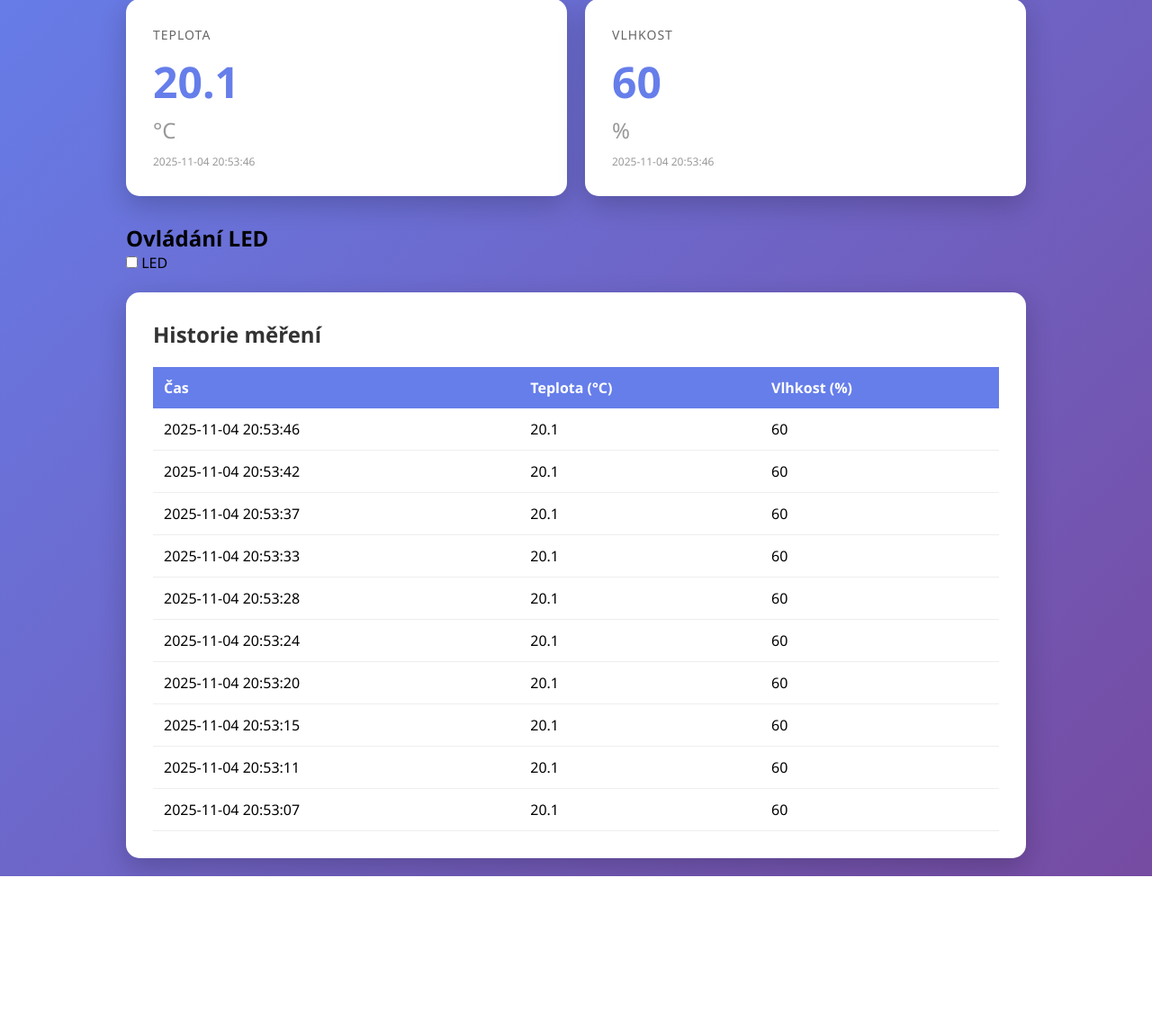
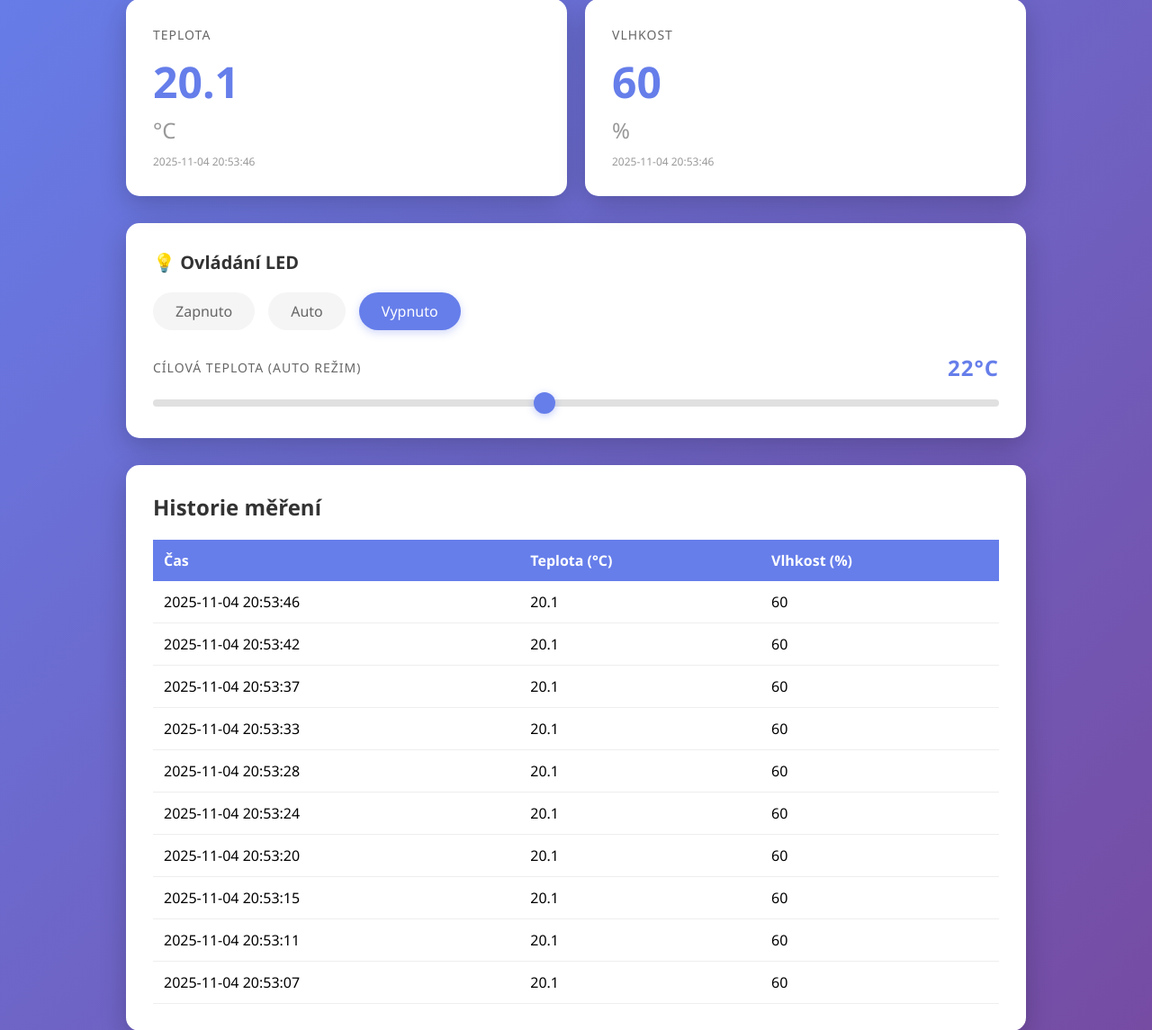
Before and after one commit to DzymatoR/Raspberry_ukoly, a Flask app: page / in a window 1280 px wide. Shown: the part 94-1239 px from the top of the page at 90% size. Before the commit the page ends 1068 px from the top, so only its background shows below. Run offline with Flask 3, Linux system fonts and the light colour scheme; data comes from the database, SQL or seed files in the repository; both versions use the stored data as it was after the commit.

Commit message:
Implement LED control with auto mode and update UI for interaction

```diff
--- a/DU_lekce_8/app.py
+++ b/DU_lekce_8/app.py
@@ -12,15 +12,17 @@ app = Flask(__name__)
 # Konfigurace databáze
 DB_NAME = "DU_lekce_8/sensor_data.db"
 
-
 # Na RPi4/5 je často nutné use_pulseio=False
 dht = adafruit_dht.DHT11(board.D4, use_pulseio=False)
 led = gpiozero.LED(15)  # LED připojená na GPIO15
 
+# Globální proměnné pro ovládání LED
+led_mode = "off"  # možné hodnoty: "on", "off", nebo číslo (teplota)
+led_lock = threading.Lock()
+
 
 # Inicializace databáze
 def init_db():
-    """Inicializace databáze"""
     conn = sqlite3.connect(DB_NAME)
     c = conn.cursor()
     c.execute(
@@ -41,11 +43,10 @@ def read_dht():
         time.sleep(2)
         t = dht.temperature
         h = dht.humidity
-        # return {"temperature": float(t), "humidity": float(h)}
         return t, h
     except RuntimeError as error:
         print(f"Chyba při čtení senzoru: {error.args[0]}")
-        return {"temperature": None, "humidity": None}
+        return None, None
 
 
 # ukládání dat do databáze
@@ -53,27 +54,63 @@ def save_to_database():
     while True:
         try:
             temp, hum = read_dht()
-            timestamp = datetime.now().strftime("%Y-%m-%d %H:%M:%S")
+            if temp is not None and hum is not None:
+                timestamp = datetime.now().strftime("%Y-%m-%d %H:%M:%S")
 
-            conn = sqlite3.connect(DB_NAME)
-            c = conn.cursor()
-            c.execute(
-                "INSERT INTO sensor_readings (timestamp, temperature, humidity) VALUES (?, ?, ?)",
-                (timestamp, temp, hum),
-            )
-            conn.commit()
-            conn.close()
+                conn = sqlite3.connect(DB_NAME)
+                c = conn.cursor()
+                c.execute(
+                    "INSERT INTO sensor_readings (timestamp, temperature, humidity) VALUES (?, ?, ?)",
+                    (timestamp, temp, hum),
+                )
+                conn.commit()
+                conn.close()
 
-            print(f"Uloženo: {timestamp} - Teplota: {temp:.2f}°C, Vlhkost: {hum:.2f}%")
+                print(
+                    f"Uloženo: {timestamp} - Teplota: {temp:.2f}°C, Vlhkost: {hum:.2f}%"
+                )
         except Exception as e:
             print(f"Chyba při ukládání: {e}")
 
         time.sleep(2)  # Čekat 2 sekundy před dalším čtením
 
 
+# Vlákno pro ovládání LED s termostatem
+def led_controller():
+    global led_mode
+
+    while True:
+        try:
+            with led_lock:
+                current_mode = led_mode
+
+            if current_mode == "on":
+                led.on()
+            elif current_mode == "off":
+                led.off()
+            elif isinstance(current_mode, (int, float)):
+                # Auto režim - termostat s hysterezí
+                target_temp = current_mode
+                temp, _ = read_dht()
+
+                if temp is not None:
+                    if temp <= target_temp - 1:
+                        led.on()
+                        print(f"LED ON - Teplota {temp}°C <= {target_temp - 1}°C")
+                    elif temp >= target_temp + 1:
+                        led.off()
+                        print(f"LED OFF - Teplota {temp}°C >= {target_temp + 1}°C")
+                    # Jinak LED zůstane ve svém stavu (hystereze)
+
+            time.sleep(1)  # Kontrola každou sekundu
+
+        except Exception as e:
+            print(f"Chyba v LED controlleru: {e}")
+            time.sleep(1)
+
+
 # Načtení posledních dat z databáze
 def get_latest_data():
-    """Načtení posledních dat z databáze"""
     conn = sqlite3.connect(DB_NAME)
     c = conn.cursor()
     c.execute(
@@ -97,13 +134,13 @@ def get_data():
     if data:
         latest = {
             "timestamp": data[0][0],
-            "temperature": round(float(data[0][1]), 1),  # Převod na float
-            "humidity": round(float(data[0][2]), 1),  # Převod na float
+            "temperature": round(float(data[0][1]), 1),
+            "humidity": round(float(data[0][2]), 1),
             "history": [
                 {
                     "timestamp": row[0],
-                    "temperature": round(float(row[1]), 1),  # Převod na float
-                    "humidity": round(float(row[2]), 1),  # Převod na float
+                    "temperature": round(float(row[1]), 1),
+                    "humidity": round(float(row[2]), 1),
                 }
                 for row in data
             ],
@@ -115,22 +152,27 @@ def get_data():
 # API endpoint pro ovládání LED
 @app.post("/api/led")
 def control_led():
-    # pokud není JSON nebo chybí klíč "state", vrátí chybu 415
+    global led_mode  # Přístup k globální proměnné
+
+    # Získání požadavku
     try:
         state = request.json.get("state")
     except Exception as e:
         return jsonify({"error": str(e)}), 415
 
-    # Ovládání LED
-    # pokud je stav "on", zapne LED, pokud "off", vypne LED
-    if state == "on":
-        led.on()
-        return jsonify({"status": "LED zapnuta"})
-    elif state == "off":
-        led.off()
-        return jsonify({"status": "LED vypnuta"})
-    else:
-        return jsonify({"error": "Neplatný stav"}), 400
+    # Nastavení režimu LED
+    with led_lock:
+        if state == "on":
+            led_mode = "on"
+            return jsonify({"status": "LED zapnuta"})
+        elif state == "off":
+            led_mode = "off"
+            return jsonify({"status": "LED vypnuta"})
+        elif isinstance(state, int) and 10 <= state <= 35:
+            led_mode = state
+            return jsonify({"status": f"LED auto režim na {state}°C"})
+        else:
+            return jsonify({"error": "Neplatný stav"}), 400
 
 
 if __name__ == "__main__":
@@ -141,5 +183,9 @@ if __name__ == "__main__":
     sensor_thread = threading.Thread(target=save_to_database, daemon=True)
     sensor_thread.start()
 
+    # Spuštění vlákna pro ovládání LED
+    led_thread = threading.Thread(target=led_controller, daemon=True)
+    led_thread.start()
+
     # Spuštění Flask aplikace
-    app.run(debug=True, use_reloader=False, port=1234)
+    app.run(debug=True, use_reloader=False, port=5000)
--- a/DU_lekce_8/templates/index.html
+++ b/DU_lekce_8/templates/index.html
@@ -73,6 +73,122 @@
             color: #999;
             font-size: 12px;
             margin-top: 10px;
+        }
+
+        /* LED ovládání */
+        .led-control {
+            background: white;
+            border-radius: 15px;
+            padding: 30px;
+            box-shadow: 0 10px 30px rgba(0,0,0,0.2);
+            margin-bottom: 30px;
+        }
+
+        .led-control h2 {
+            color: #333;
+            margin-bottom: 20px;
+            font-size: 20px;
+        }
+
+        .radio-group {
+            display: flex;
+            gap: 15px;
+            margin-bottom: 25px;
+            flex-wrap: wrap;
+        }
+
+        .radio-group label {
+            position: relative;
+            cursor: pointer;
+        }
+
+        .radio-group input[type="radio"] {
+            position: absolute;
+            opacity: 0;
+        }
+
+        .radio-group span {
+            display: inline-block;
+            padding: 10px 25px;
+            background: #f5f5f5;
+            border-radius: 25px;
+            transition: all 0.3s ease;
+            font-weight: 500;
+            color: #666;
+        }
+
+        .radio-group input[type="radio"]:checked + span {
+            background: #667eea;
+            color: white;
+            box-shadow: 0 3px 10px rgba(102, 126, 234, 0.3);
+        }
+
+        .radio-group label:hover span {
+            transform: translateY(-2px);
+            box-shadow: 0 5px 15px rgba(0,0,0,0.1);
+        }
+
+        .range-container {
+            margin-top: 20px;
+        }
+
+        .range-label {
+            display: flex;
+            justify-content: space-between;
+            align-items: center;
+            margin-bottom: 10px;
+            color: #666;
+            font-size: 14px;
+            text-transform: uppercase;
+            letter-spacing: 1px;
+        }
+
+        .range-value {
+            font-size: 24px;
+            font-weight: bold;
+            color: #667eea;
+        }
+
+        input[type="range"] {
+            width: 100%;
+            height: 8px;
+            border-radius: 5px;
+            background: #e0e0e0;
+            outline: none;
+            -webkit-appearance: none;
+        }
+
+        input[type="range"]::-webkit-slider-thumb {
+            -webkit-appearance: none;
+            appearance: none;
+            width: 24px;
+            height: 24px;
+            border-radius: 50%;
+            background: #667eea;
+            cursor: pointer;
+            box-shadow: 0 2px 8px rgba(102, 126, 234, 0.4);
+            transition: all 0.3s ease;
+        }
+
+        input[type="range"]::-webkit-slider-thumb:hover {
+            transform: scale(1.2);
+            box-shadow: 0 4px 12px rgba(102, 126, 234, 0.6);
+        }
+
+        input[type="range"]::-moz-range-thumb {
+            width: 24px;
+            height: 24px;
+            border-radius: 50%;
+            background: #667eea;
+            cursor: pointer;
+            border: none;
+            box-shadow: 0 2px 8px rgba(102, 126, 234, 0.4);
+            transition: all 0.3s ease;
+        }
+
+        input[type="range"]::-moz-range-thumb:hover {
+            transform: scale(1.2);
+            box-shadow: 0 4px 12px rgba(102, 126, 234, 0.6);
         }
 
         .history {
@@ -167,10 +283,31 @@
             </div>
         </div>
 
-        <div class="switch">
-            <h2>Ovládání LED</h2>
-            <input type="checkbox"> LED <br>
-            <br>
+        <div class="led-control">
+            <h2>💡 Ovládání LED</h2>
+
+            <div class="radio-group">
+                <label>
+                    <input type="radio" name="led-mode" value="on">
+                    <span>Zapnuto</span>
+                </label>
+                <label>
+                    <input type="radio" name="led-mode" value="auto">
+                    <span>Auto</span>
+                </label>
+                <label>
+                    <input type="radio" name="led-mode" value="off" checked>
+                    <span>Vypnuto</span>
+                </label>
+            </div>
+
+            <div class="range-container">
+                <div class="range-label">
+                    <span>Cílová teplota (Auto režim)</span>
+                    <span class="range-value"><span id="range-display">22</span>°C</span>
+                </div>
+                <input type="range" id="led-range" min="10" max="36" value="22" step="2">
+            </div>
         </div>
 
         <div class="history">
@@ -194,7 +331,7 @@
 
     <script>
         async function updateData() {
-                    const response = await fetch('/api/data');  // Načtení celé stránky
+            const response = await fetch('/api/data');
             const data = await response.json();
 
             // Aktualizace aktuálních hodnot
@@ -216,18 +353,38 @@
                 `;
                 historyBody.appendChild(row);
             });
+        }
 
-                }
-                setInterval(updateData, 5000);  // Aktualizace každých 5 sekund
+        setInterval(updateData, 5000);
 
-
-        // První načtení při startu
+        // Počáteční načtení dat
         updateData();
 
+        // Ovládání LED
         addEventListener('load', () => {
-            const ledCheckbox = document.querySelector('.switch input[type="checkbox"]');
-            ledCheckbox.addEventListener('change', async () => {
-                const state = ledCheckbox.checked ? 'on' : 'off';
+            const radioButtons = document.querySelectorAll('input[name="led-mode"]');
+            const rangeInput = document.getElementById('led-range');
+            const display = document.getElementById('range-display');
+
+            // Aktualizace zobrazení hodnoty při pohybu slideru
+            rangeInput.addEventListener('input', () => {
+                display.textContent = rangeInput.value;
+            });
+
+            // Listener pro všechny radio buttony
+            radioButtons.forEach(radio => {
+                radio.addEventListener('change', async () => {
+                    let state;
+                    const selectedValue = document.querySelector('input[name="led-mode"]:checked').value;
+
+                    if (selectedValue === 'on') {
+                        state = 'on';
+                    } else if (selectedValue === 'off') {
+                        state = 'off';
+                    } else if (selectedValue === 'auto') {
+                        state = parseInt(rangeInput.value);
+                    }
+
                     await fetch('/api/led', {
                         method: 'POST',
                         headers: {
@@ -238,6 +395,21 @@
                 });
             });
 
+            // Listener pro range
+            rangeInput.addEventListener('change', async () => {
+                const selectedMode = document.querySelector('input[name="led-mode"]:checked').value;
+
+                if (selectedMode === 'auto') {
+                    await fetch('/api/led', {
+                        method: 'POST',
+                        headers: {
+                            'Content-Type': 'application/json'
+                        },
+                        body: JSON.stringify({ state: parseInt(rangeInput.value) })
+                    });
+                }
+            });
+        });
     </script>
 </body>
 </html>
```
Also changed, not shown: DU_lekce_8/sensor_data.db. Lines whose indentation alone changed are shown as unchanged.
